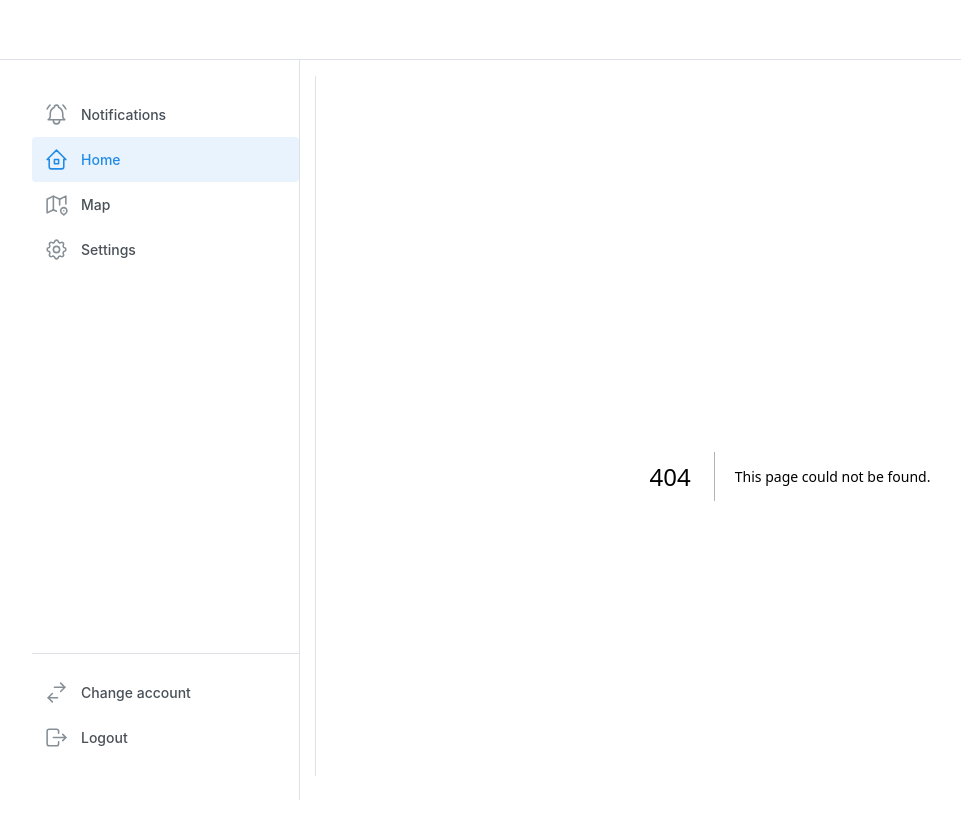
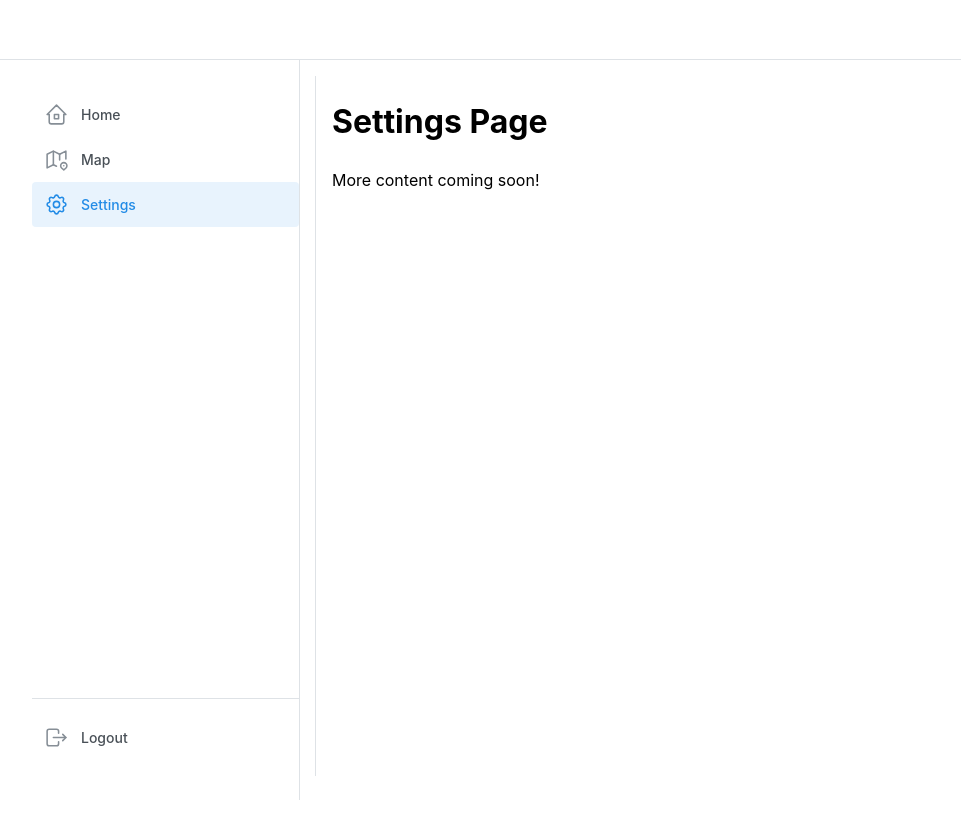
Before and after one commit to veekly-bobangs/veekly_bobangs, a Next.js app in the folder frontend/webapp/: page /settings in a window 1280 px wide. Before the commit this address had no page. Shown: the top 814 px of the page, without its empty margins (0-961 px from the left). Built offline with nearby package versions, Linux system fonts and the light colour scheme.

Commit message:
Fix navbar in webapp

```diff
--- /dev/null
+++ b/frontend/webapp/src/app/settings/page.tsx
@@ -0,0 +1,11 @@
+'use client'
+import React from 'react';
+
+export default function SettingsPage() {
+  return (
+    <>
+      <h1>Settings Page</h1>
+      <p>More content coming soon!</p>
+    </>
+  );
+}
--- a/frontend/webapp/src/constants/endpoints.ts
+++ b/frontend/webapp/src/constants/endpoints.ts
@@ -2,9 +2,26 @@ export const PAGE_PATHS = {
     HOME: '/',
     MAP: '/map',
     SETTINGS: '/settings',
-    NOTIFICATIONS: '/notifications',
+};
+
+export const PAGE_NAMES = {
+    HOME: 'Home',
+    MAP: 'Map',
+    SETTINGS: 'Settings',
 };
 
 export const API_ENDPOINTS = {
     GET_DEALS: '/get',
 };
+
+export function getPageNameFromPagePath(path: string): string {
+    // Directly return the corresponding page name based on the path
+    const pathToNameMap: { [key: string]: string } = {
+        [PAGE_PATHS.HOME]: PAGE_NAMES.HOME,
+        [PAGE_PATHS.MAP]: PAGE_NAMES.MAP,
+        [PAGE_PATHS.SETTINGS]: PAGE_NAMES.SETTINGS,
+    };
+
+    // Default to an empty string or a default value if the path is not found
+    return pathToNameMap[path] || 'Unknown';
+}
--- a/frontend/webapp/src/constants/index.ts
+++ b/frontend/webapp/src/constants/index.ts
@@ -1 +1 @@
-export { PAGE_PATHS, API_ENDPOINTS } from './endpoints';
+export { PAGE_PATHS, API_ENDPOINTS, PAGE_NAMES, getPageNameFromPagePath } from './endpoints';
--- a/frontend/webapp/src/layout/Navbar.tsx
+++ b/frontend/webapp/src/layout/Navbar.tsx
@@ -1,25 +1,26 @@
 'use client'
 
 import { useState } from 'react';
+import { usePathname } from 'next/navigation';
 import {
   IconBellRinging,
   IconHome2,
   IconSettings,
-  IconSwitchHorizontal,
   IconLogout,
   IconMap2,
 } from '@tabler/icons-react';
 import classes from './Navbar.module.css';
+import { PAGE_PATHS, PAGE_NAMES, getPageNameFromPagePath } from '@/constants';
 
 const data = [
-  { link: '', label: 'Notifications', icon: IconBellRinging },
-  { link: '/', label: 'Home', icon: IconHome2},
-  { link: '/map', label: 'Map', icon: IconMap2 },
-  { link: '', label: 'Settings', icon: IconSettings },
+  { link: PAGE_PATHS.HOME, label: PAGE_NAMES.HOME, icon: IconHome2},
+  { link: PAGE_PATHS.MAP, label: PAGE_NAMES.MAP, icon: IconMap2 },
+  { link: PAGE_PATHS.SETTINGS, label: PAGE_NAMES.SETTINGS, icon: IconSettings },
 ];
 
 export default function Navbar() {
-  const [active, setActive] = useState('Home');
+  const pathname = usePathname()
+  const [active, setActive] = useState(getPageNameFromPagePath(pathname));
 
   const links = data.map((item) => (
     <a
@@ -44,11 +45,6 @@ export default function Navbar() {
 
       <div className={classes.footer}>
         <a href="#" className={classes.link} onClick={(event) => event.preventDefault()}>
-          <IconSwitchHorizontal className={classes.linkIcon} stroke={1.5} />
-          <span>Change account</span>
-        </a>
-
-        <a href="#" className={classes.link} onClick={(event) => event.preventDefault()}>
           <IconLogout className={classes.linkIcon} stroke={1.5} />
           <span>Logout</span>
         </a>
```
